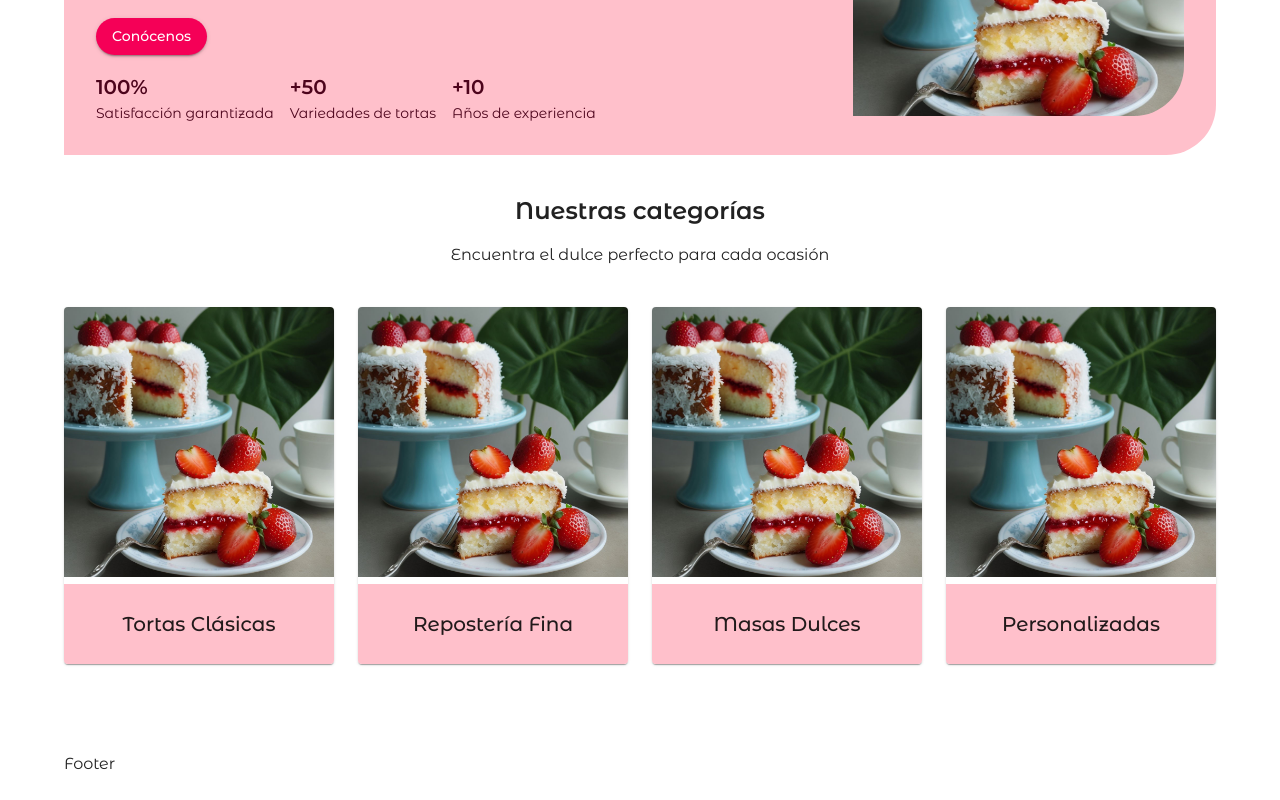
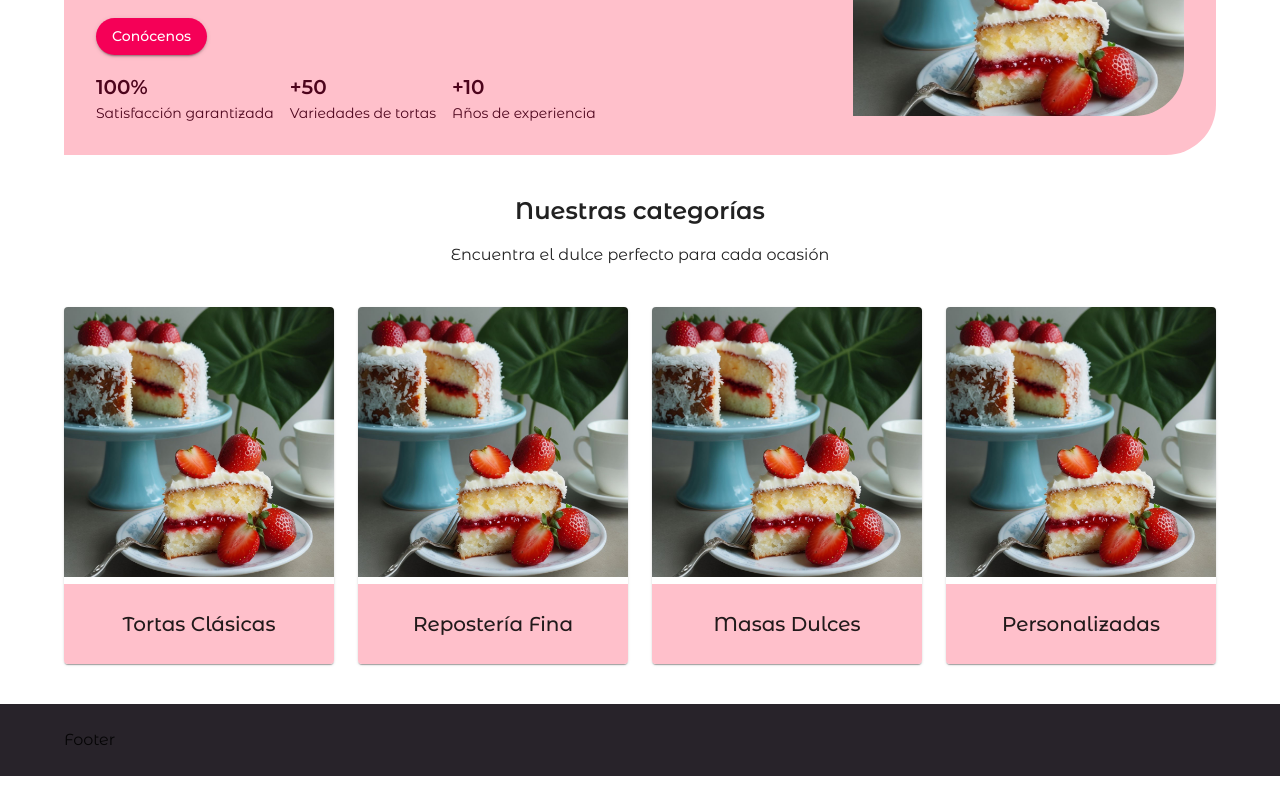
Before and after one commit to DOF1109/delicias-andy, a Next.js app: page / in a window 1280 px wide. Shown: the part 336-1136 px from the top of the page. After the commit the page ends 1112 px from the top, so only its background shows below. Built offline with nearby package versions, Linux system fonts and the light colour scheme; what @mui/material-nextjs would draw is missing.

Commit message:
layout modified to send the Footer to the bottom. Footer section modified

```diff
--- a/src/app/layout.jsx
+++ b/src/app/layout.jsx
@@ -1,7 +1,7 @@
 import { AppRouterCacheProvider } from "@mui/material-nextjs/v15-appRouter";
 import { ThemeProvider } from "@mui/material/styles";
 import theme from "../mui/theme";
-import { Container, CssBaseline } from "@mui/material";
+import { Box, Container, CssBaseline } from "@mui/material";
 import { Montserrat_Alternates } from "next/font/google";
 import "./globals.css";
 import Header from "@/components/layout/Header";
@@ -22,15 +22,18 @@ const montserratAlternates = Montserrat_Alternates({
 export default function RootLayout({ children }) {
   return (
     <html lang="es">
-      <body className={montserratAlternates.className}>
+      <body
+        className={montserratAlternates.className}
+        style={{ display: "flex", flexDirection: "column", minHeight: "100vh" }}
+      >
         <AppRouterCacheProvider>
           <ThemeProvider theme={theme}>
             <CssBaseline />
-            <Header />
-            <Container component="main" sx={{pt: 15, pb: 3}}>
-              {children}
-            </Container>
-            <Footer />
+              <Header />
+              <Container component="main" sx={{pt: 15, flexGrow: 1}}>
+                {children}
+              </Container>
+              <Footer />
           </ThemeProvider>
         </AppRouterCacheProvider>
       </body>
--- a/src/components/layout/Footer.jsx
+++ b/src/components/layout/Footer.jsx
@@ -1,11 +1,15 @@
 "use client"
-import { Container, Typography } from "@mui/material"
+import { Box, Container, Typography, useTheme } from "@mui/material"
 
 const Footer = () => {
+  const theme = useTheme()
+
   return (
-    <Container component="footer" sx={{ py: 3 }}>
-      <Typography>Footer</Typography>
-    </Container>
+    <Box component="footer" sx={{ backgroundColor: theme.black }}>
+      <Container component="footer" sx={{ py: 3 }}>
+        <Typography>Footer</Typography>
+      </Container>
+    </Box>
   )
 }
 
--- a/src/mui/theme.js
+++ b/src/mui/theme.js
@@ -18,6 +18,7 @@ const theme = createTheme({
     "hsla(220, 30%, 5%, 0.09) 0px 4px 16px 0px, hsla(220, 25%, 10%, 0.07) 0px 8px 16px -5px",
   dark: "#4d041c",
   light: "#fff1f3",
+  black: "#28232a",
   components: {
     MuiButton: {
       styleOverrides: {
```
